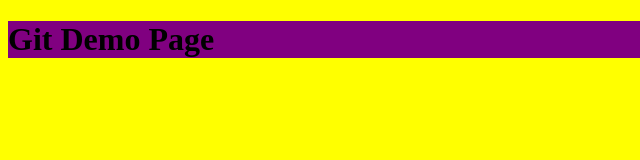
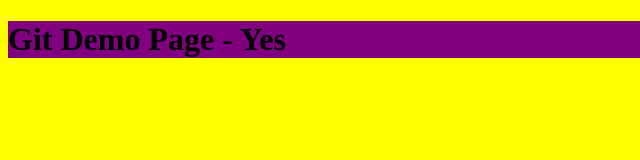
Before and after one commit to raptor-bot/git-demo, a plain HTML site: page index.html in a window 1280 px wide. Shown: the full height of the page, 0-640 px from the left. Drawn offline with Linux system fonts and the light colour scheme.

Commit message:
Update index.html
Edit h1

```diff
--- a/index.html
+++ b/index.html
@@ -9,7 +9,7 @@
 
 </head>
 <body>
-    <h1>Git Demo Page</h1>
+    <h1>Git Demo Page - Yes</h1>
 
     <script src="app.js"></script>
 
```
